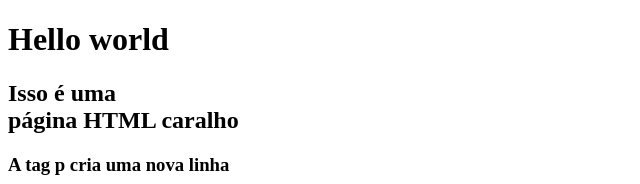
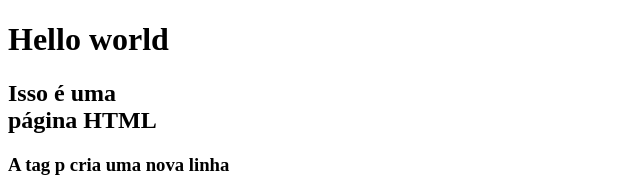
Before and after one commit to Onjospiat/HTMLTest, a plain HTML site: page index.html in a window 1280 px wide. Shown: the top 184 px of the page, without its empty margins (0-640 px from the left). Drawn offline with Linux system fonts and the light colour scheme.

Commit message:
Update index.html

```diff
--- a/index.html
+++ b/index.html
@@ -10,7 +10,7 @@
 
 <body>
   <h1>Hello world</h1>
-  <h2>Isso é uma <br> página HTML caralho</h2>
+  <h2>Isso é uma <br> página HTML </h2>
   <h3>A tag p cria uma nova linha</h3>
   <a href="https://commons.wikimedia.org/wiki/Main_Page">Eu sou um link!</a>
   <img src="IMG/Pollux.png" alt="Pollux com uma moeda na mão" height=100>
```
